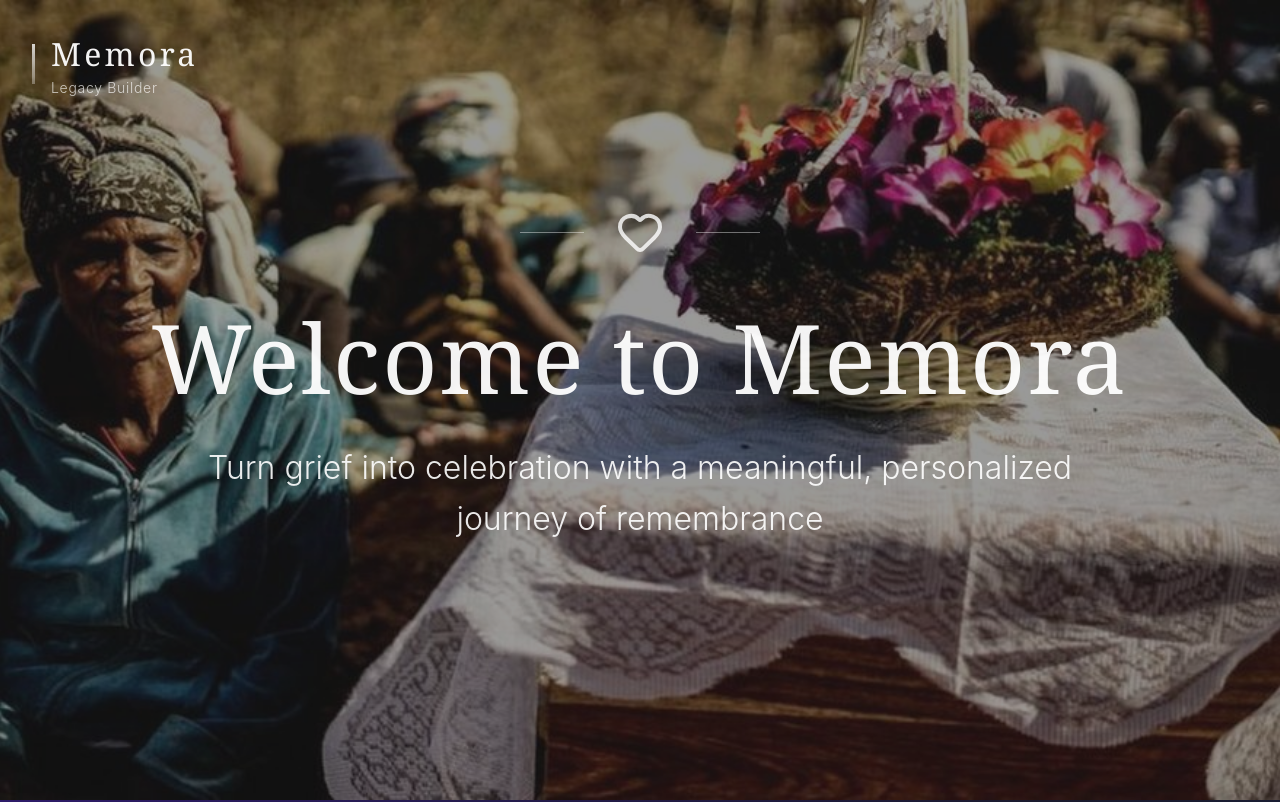
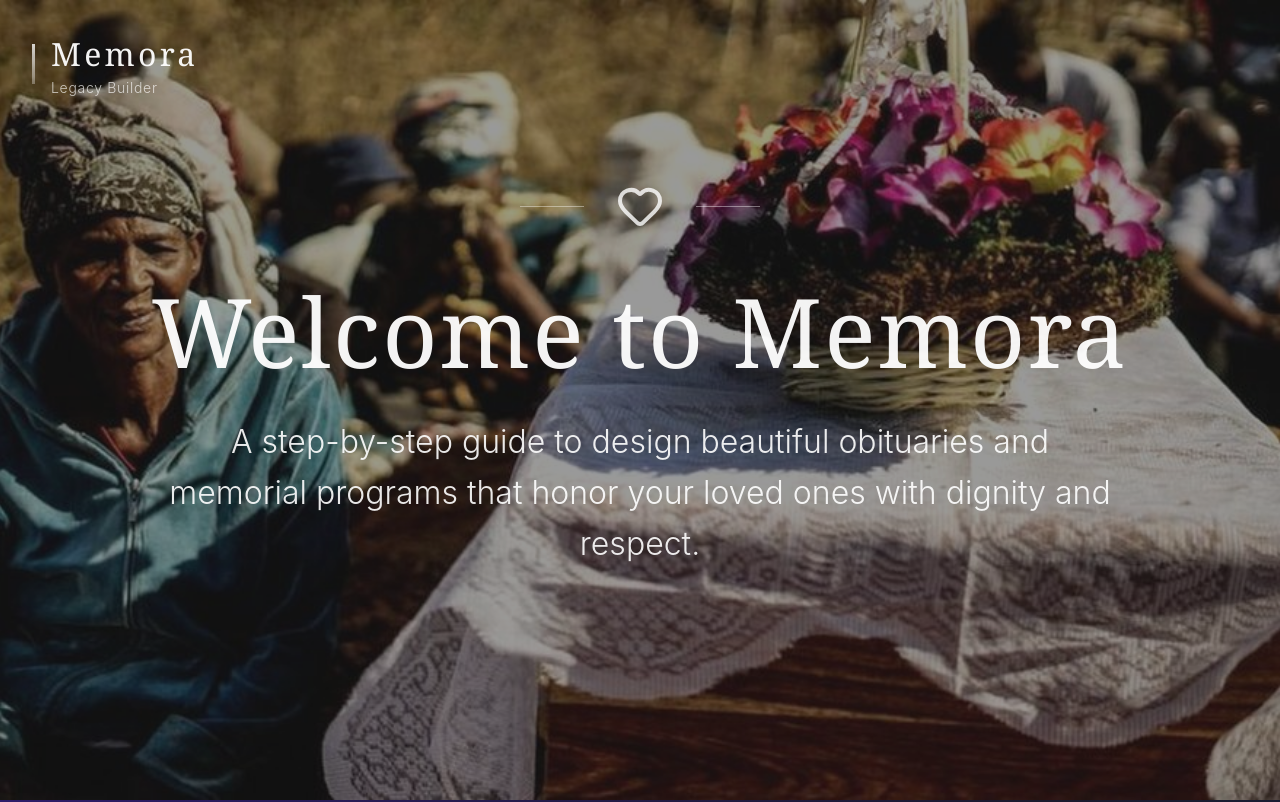
Before and after one commit to Tawongaishe/memora-app, a React (Vite) app in the folder frontend/: page / in a window 1280 px wide. Shown: the top 802 px of the page. Built offline with nearby package versions, Linux system fonts and the light colour scheme; what @react-pdf/renderer would draw is missing.

Commit message:
intro text

```diff
--- a/frontend/src/pages/MemoraIntroPage.jsx
+++ b/frontend/src/pages/MemoraIntroPage.jsx
@@ -205,7 +205,7 @@ const MemoraIntroPage = () => {
             maxWidth: '60rem',
             margin: '0 auto'
           }}>
-            Turn grief into celebration with a meaningful, personalized journey of remembrance
+            A step-by-step guide to design beautiful obituaries and memorial programs that honor your loved ones with dignity and respect.
           </p>
         </div>
       </section>
```
